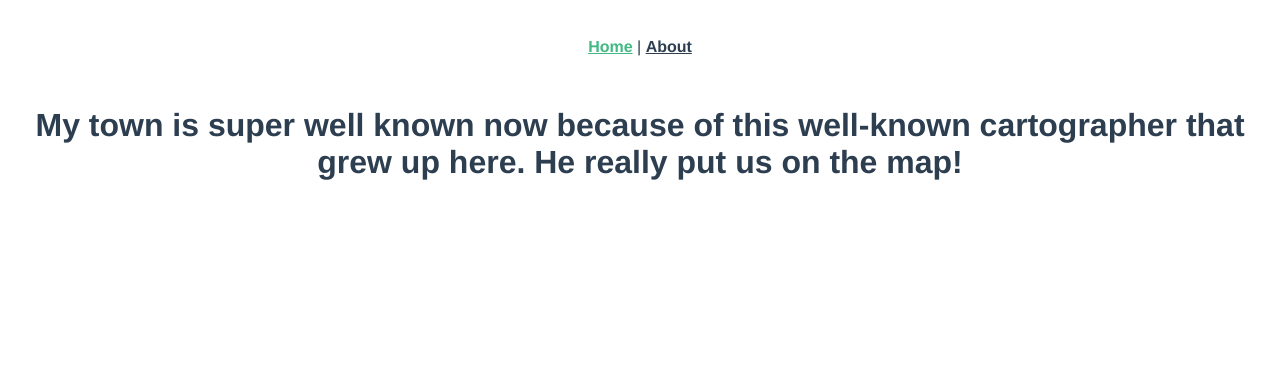
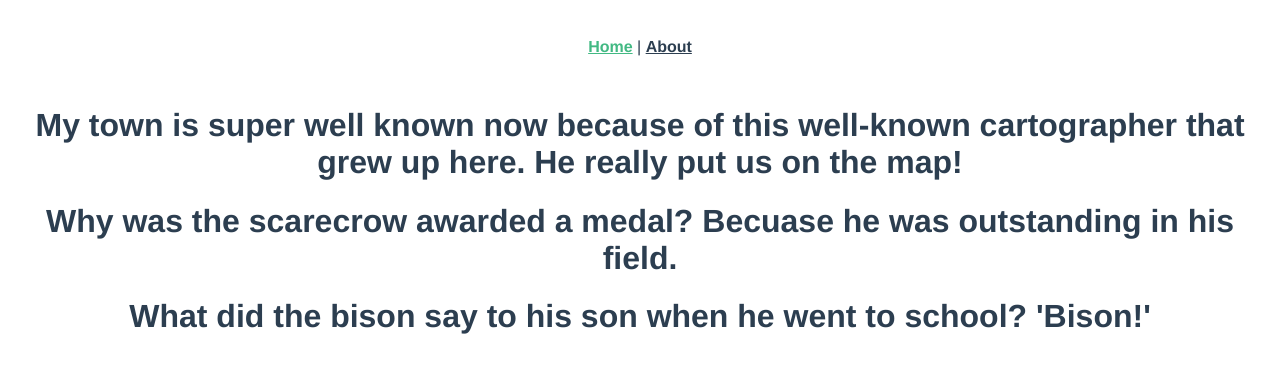
Before and after one commit to code-dependants-actualize/online-resume-app, a Vue app: page / in a window 1280 px wide. Shown: the top 372 px of the page. Built offline with nearby package versions, Linux system fonts and the light colour scheme.

Commit message:
adds another joke

```diff
--- a/src/views/Home.vue
+++ b/src/views/Home.vue
@@ -1,6 +1,8 @@
 <template>
   <div class="home">
     <h1>{{ message }}</h1>
+    <h1>{{ joke }}</h1>
+    <h1>{{ joke2 }}</h1>
   </div>
 </template>
 
@@ -13,6 +15,7 @@ export default {
       message:
         "My town is super well known now because of this well-known cartographer that grew up here. He really put us on the map!",
       joke: "Why was the scarecrow awarded a medal? Becuase he was outstanding in his field.",
+      joke2: "What did the bison say to his son when he went to school? 'Bison!'",
     };
   },
   created: function () {},
```
